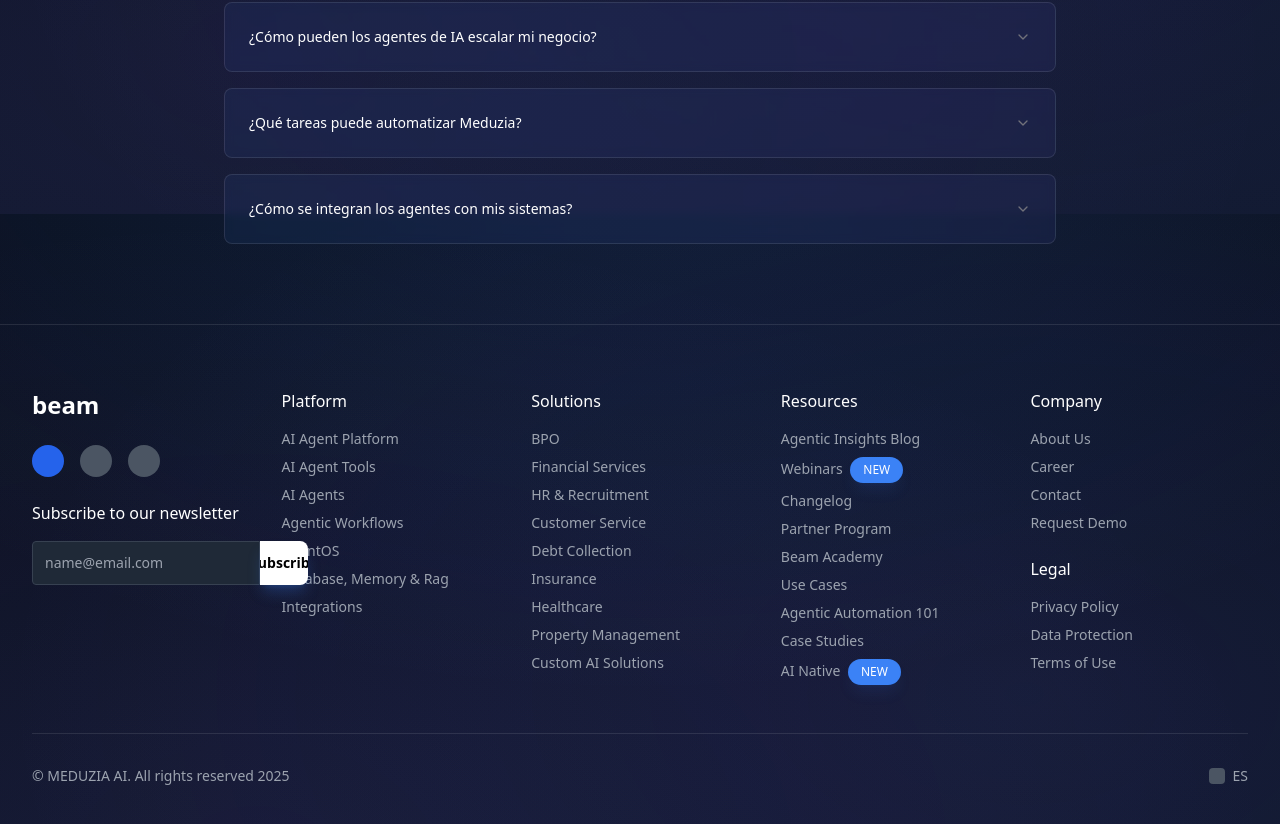
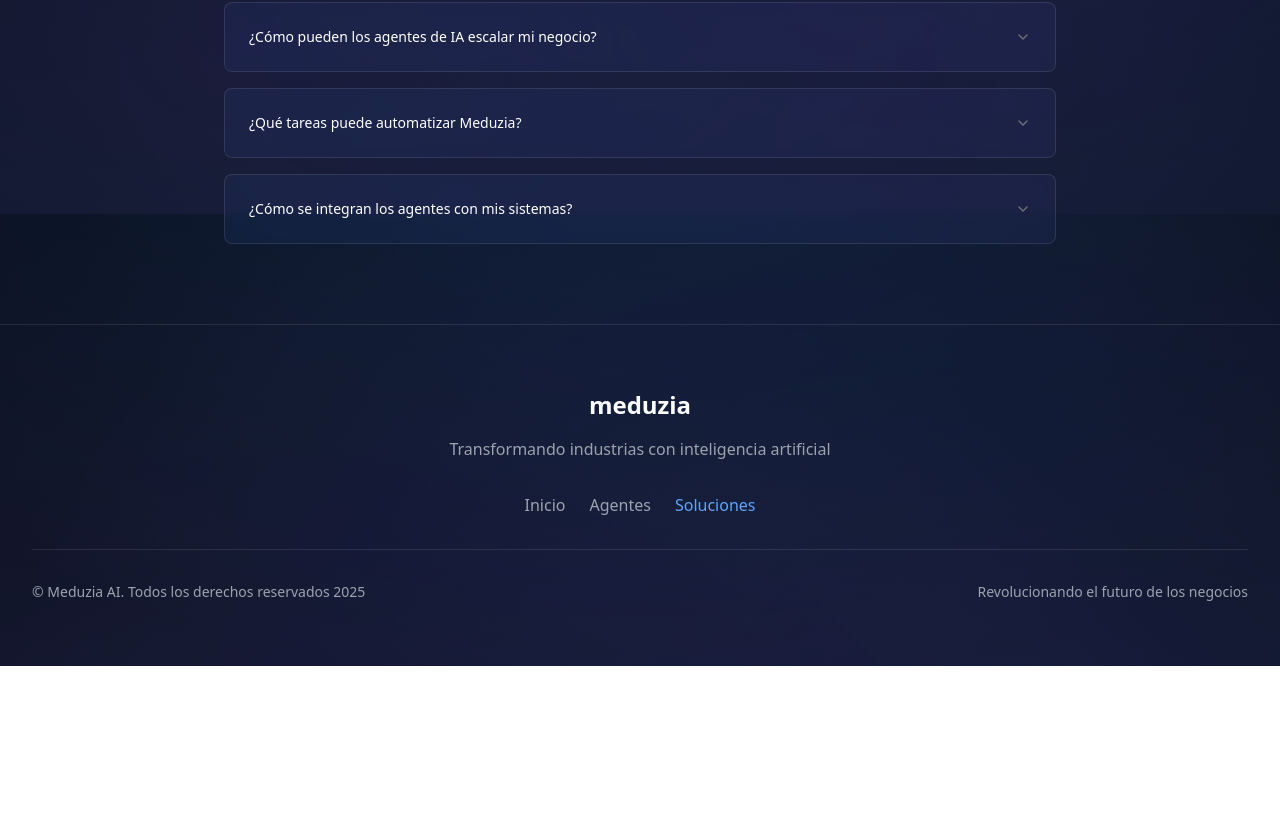
Before and after one commit to Retrofish25/beam-ai-clone, a Next.js app: page / in a window 1280 px wide. Shown: the part 7786-8610 px from the top of the page. After the commit the page ends 8452 px from the top, so only its background shows below. Built offline with nearby package versions, Linux system fonts and the light colour scheme.

Commit message:
Update page.tsx

```diff
--- a/src/app/page.tsx
+++ b/src/app/page.tsx
@@ -736,98 +736,21 @@
   return (
     <footer className="py-16 border-t border-white/10">
       <div className="max-w-7xl mx-auto px-4 sm:px-6 lg:px-8">
-        <div className="grid md:grid-cols-5 gap-8 mb-12">
-          <div className="md:col-span-1">
-            <div className="flex items-center space-x-2 mb-6">
-              <div className="text-2xl font-bold text-white">beam</div>
-            </div>
-            <div className="flex space-x-4 mb-6">
-              <div className="w-8 h-8 bg-blue-600 rounded-full"></div>
-              <div className="w-8 h-8 bg-gray-600 rounded-full"></div>
-              <div className="w-8 h-8 bg-gray-600 rounded-full"></div>
-            </div>
-            <div className="mb-6">
-              <h4 className="text-white font-medium mb-4">Subscribe to our newsletter</h4>
-              <div className="flex">
-                <input
-                  type="email"
-                  placeholder="name@email.com"
-                  className="flex-1 bg-gray-800 border border-gray-700 rounded-l px-3 py-2 text-white text-sm"
-                />
-                <Button className="bg-white text-black rounded-l-none px-6">Subscribe</Button>
-              </div>
-            </div>
-          </div>
-
-          <div>
-            <h4 className="text-white font-medium mb-4">Platform</h4>
-            <ul className="space-y-2 text-gray-400 text-sm">
-              <li><a href="#" className="hover:text-white transition-colors">AI Agent Platform</a></li>
-              <li><a href="#" className="hover:text-white transition-colors">AI Agent Tools</a></li>
-              <li><a href="#" className="hover:text-white transition-colors">AI Agents</a></li>
-              <li><a href="#" className="hover:text-white transition-colors">Agentic Workflows</a></li>
-              <li><a href="#" className="hover:text-white transition-colors">AgentOS</a></li>
-              <li><a href="#" className="hover:text-white transition-colors">Database, Memory & Rag</a></li>
-              <li><a href="#" className="hover:text-white transition-colors">Integrations</a></li>
-            </ul>
-          </div>
-
-          <div>
-            <h4 className="text-white font-medium mb-4">Solutions</h4>
-            <ul className="space-y-2 text-gray-400 text-sm">
-              <li><a href="#" className="hover:text-white transition-colors">BPO</a></li>
-              <li><a href="#" className="hover:text-white transition-colors">Financial Services</a></li>
-              <li><a href="#" className="hover:text-white transition-colors">HR & Recruitment</a></li>
-              <li><a href="#" className="hover:text-white transition-colors">Customer Service</a></li>
-              <li><a href="#" className="hover:text-white transition-colors">Debt Collection</a></li>
-              <li><a href="#" className="hover:text-white transition-colors">Insurance</a></li>
-              <li><a href="#" className="hover:text-white transition-colors">Healthcare</a></li>
-              <li><a href="#" className="hover:text-white transition-colors">Property Management</a></li>
-              <li><a href="#" className="hover:text-white transition-colors">Custom AI Solutions</a></li>
-            </ul>
-          </div>
-
-          <div>
-            <h4 className="text-white font-medium mb-4">Resources</h4>
-            <ul className="space-y-2 text-gray-400 text-sm">
-              <li><a href="#" className="hover:text-white transition-colors">Agentic Insights Blog</a></li>
-              <li><a href="#" className="hover:text-white transition-colors">Webinars <Badge className="ml-1 text-xs bg-blue-500 text-white">NEW</Badge></a></li>
-              <li><a href="#" className="hover:text-white transition-colors">Changelog</a></li>
-              <li><a href="#" className="hover:text-white transition-colors">Partner Program</a></li>
-              <li><a href="#" className="hover:text-white transition-colors">Beam Academy</a></li>
-              <li><a href="#" className="hover:text-white transition-colors">Use Cases</a></li>
-              <li><a href="#" className="hover:text-white transition-colors">Agentic Automation 101</a></li>
-              <li><a href="#" className="hover:text-white transition-colors">Case Studies</a></li>
-              <li><a href="#" className="hover:text-white transition-colors">AI Native <Badge className="ml-1 text-xs bg-blue-500 text-white">NEW</Badge></a></li>
-            </ul>
-          </div>
-
-          <div>
-            <h4 className="text-white font-medium mb-4">Company</h4>
-            <ul className="space-y-2 text-gray-400 text-sm mb-6">
-              <li><a href="#" className="hover:text-white transition-colors">About Us</a></li>
-              <li><a href="#" className="hover:text-white transition-colors">Career</a></li>
-              <li><a href="#" className="hover:text-white transition-colors">Contact</a></li>
-              <li><a href="#" className="hover:text-white transition-colors">Request Demo</a></li>
-            </ul>
-
-            <h4 className="text-white font-medium mb-4">Legal</h4>
-            <ul className="space-y-2 text-gray-400 text-sm">
-              <li><a href="#" className="hover:text-white transition-colors">Privacy Policy</a></li>
-              <li><a href="#" className="hover:text-white transition-colors">Data Protection</a></li>
-              <li><a href="#" className="hover:text-white transition-colors">Terms of Use</a></li>
-            </ul>
+        <div className="text-center">
+          <Link href="/" className="text-2xl font-bold text-white mb-4 inline-block">meduzia</Link>
+          <p className="text-gray-400 mb-8">
+            Transformando industrias con inteligencia artificial
+          </p>
+          <div className="flex justify-center space-x-6">
+            <Link href="/" className="text-gray-400 hover:text-white transition-colors">Inicio</Link>
+            <Link href="/agentes" className="text-gray-400 hover:text-white transition-colors">Agentes</Link>
+            <Link href="/soluciones" className="text-blue-400">Soluciones</Link>
           </div>
         </div>
 
-        <div className="flex flex-col md:flex-row justify-between items-center pt-8 border-t border-white/10 text-gray-400 text-sm">
-          <p>© MEDUZIA AI. All rights reserved 2025</p>
-          <div className="flex items-center space-x-4 mt-4 md:mt-0">
-            <div className="flex items-center space-x-2">
-              <div className="w-4 h-4 bg-gray-600 rounded"></div>
-              <span>ES</span>
-            </div>
-          </div>
+        <div className="flex flex-col md:flex-row justify-between items-center pt-8 border-t border-white/10 text-gray-400 text-sm mt-8">
+          <p>© Meduzia AI. Todos los derechos reservados 2025</p>
+          <p className="mt-4 md:mt-0">Revolucionando el futuro de los negocios</p>
         </div>
       </div>
     </footer>
```
